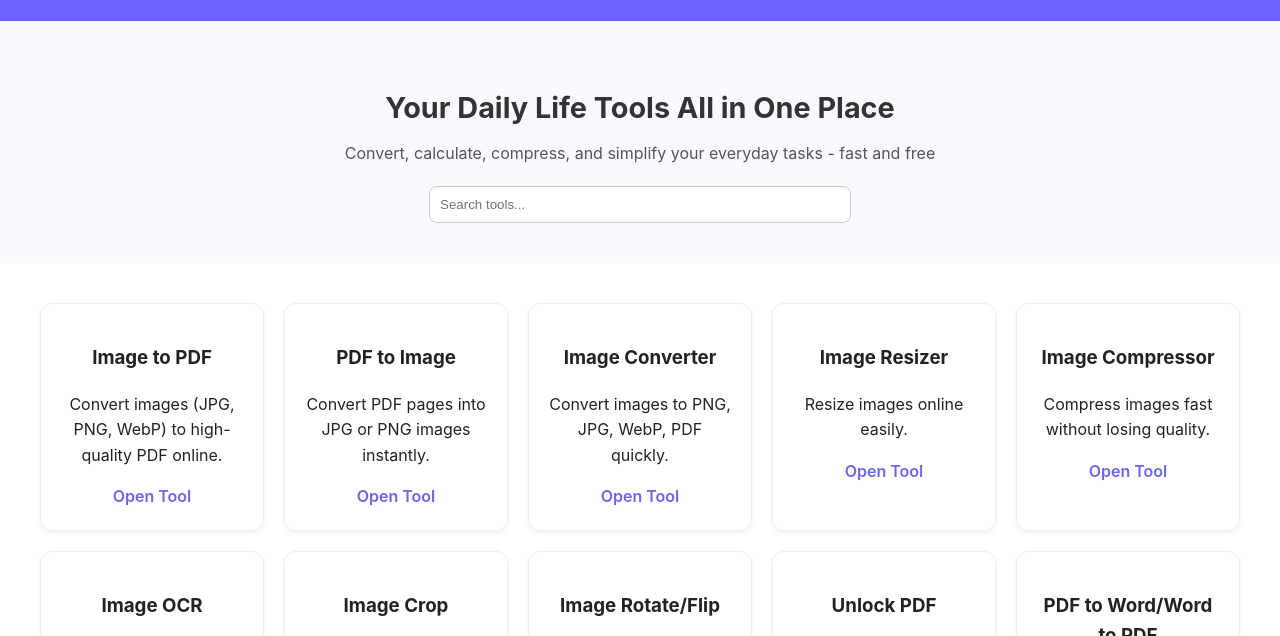
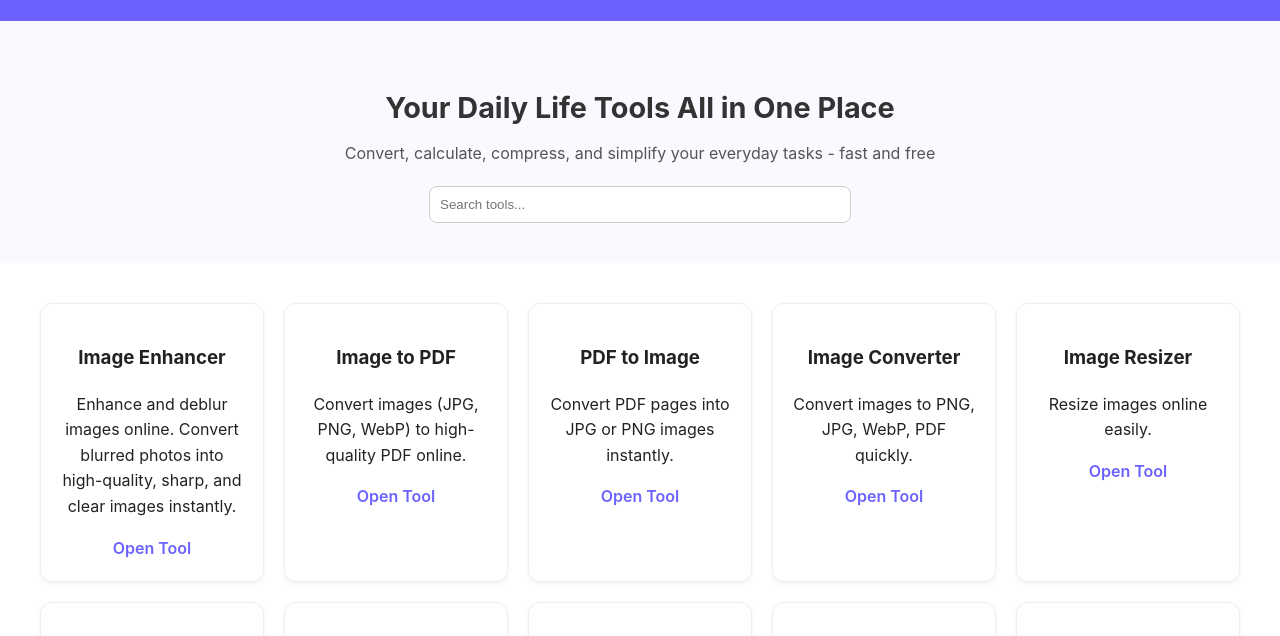
Before and after one commit to multiimagex/Multi-Imagex, a website: page index.html in a window 1280 px wide. Shown: the part 106-742 px from the top of the page. Drawn offline with Linux system fonts and the light colour scheme.

Commit message:
Update index.html

```diff
--- a/index.html
+++ b/index.html
@@ -49,6 +49,7 @@
     document.addEventListener("DOMContentLoaded", function(){
       const toolsContainer = document.getElementById('tools-container');
       const toolsList = [
+        {name:"Image Enhancer", path:"/tools/image-enhancer-advanced/index.html", desc:"Enhance and deblur images online. Convert blurred photos into high-quality, sharp, and clear images instantly."},
         {name:"Image to PDF", path:"/tools/image-to-pdf/index.html", desc:"Convert images (JPG, PNG, WebP) to high-quality PDF online."},
         {name:"PDF to Image", path:"/tools/pdf-to-image/index.html", desc:"Convert PDF pages into JPG or PNG images instantly."},
         {name:"Image Converter", path:"/tools/image-converter/index.html", desc:"Convert images to PNG, JPG, WebP, PDF quickly."},
```
